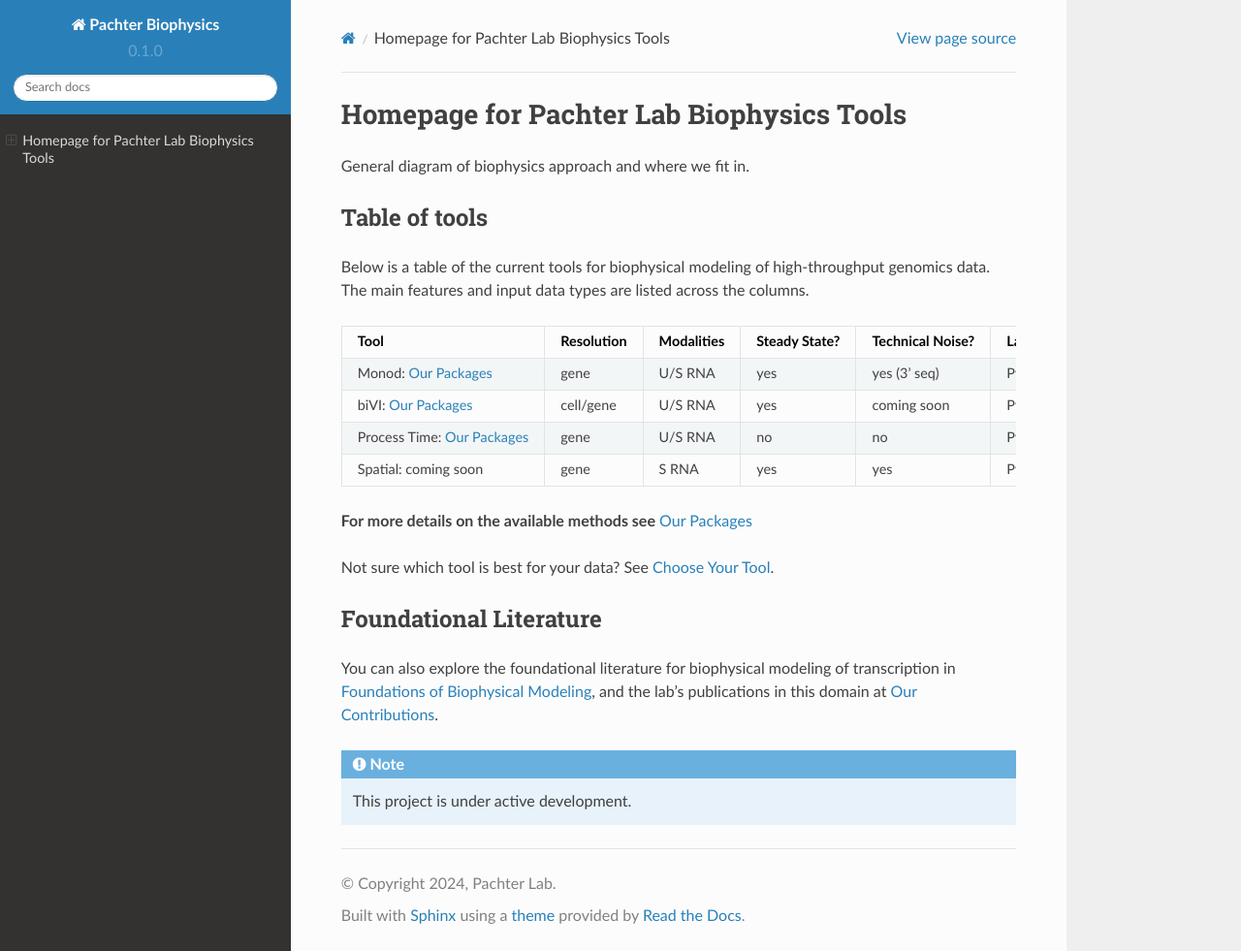
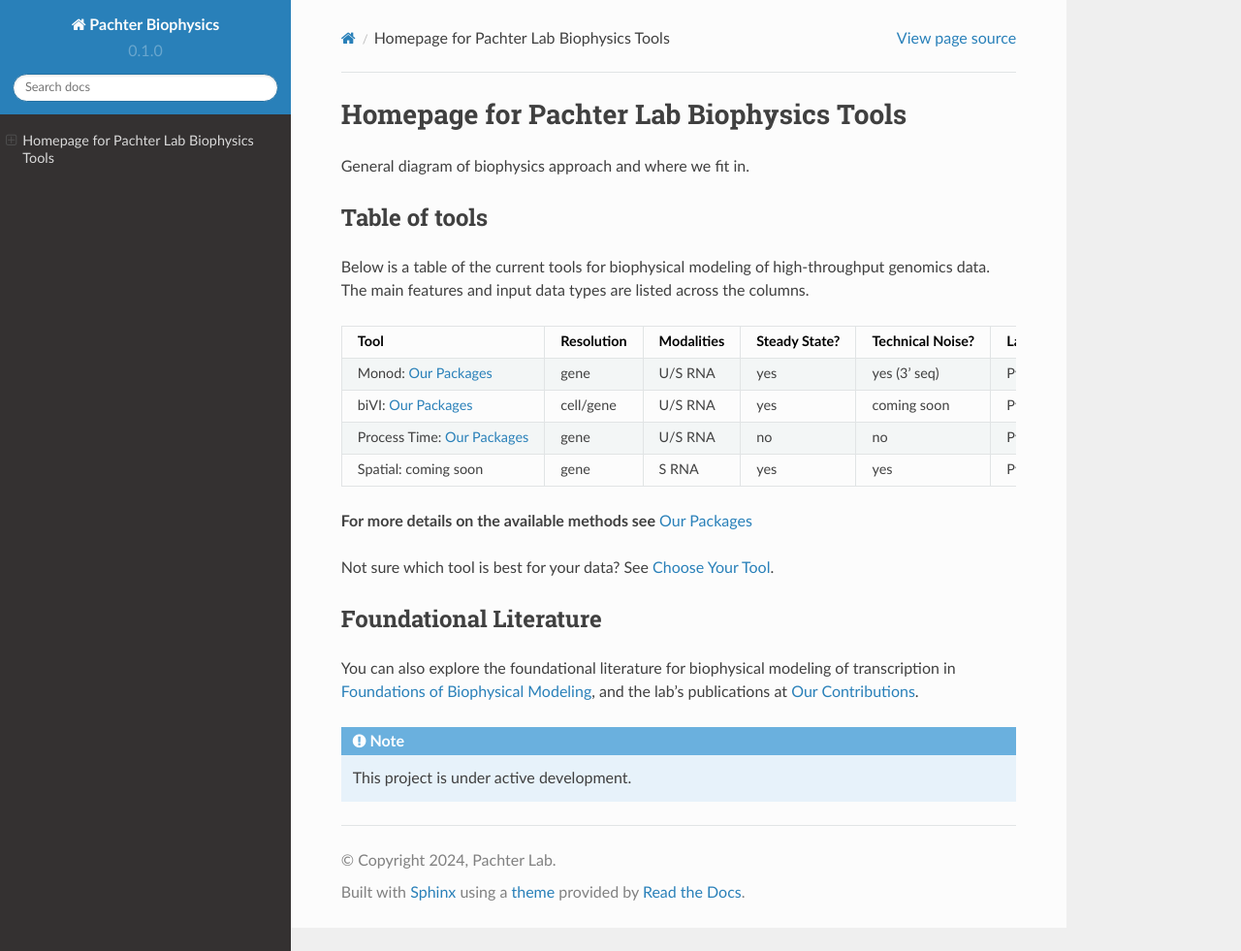
Before and after one commit to pachterlab/biophysics, a Sphinx documentation site: the page built from docs/source/index.rst, in a window 1280 px wide and 981 px high. Shown: the whole window at 97% size. Built offline with Sphinx 7.4.7 and the Read the Docs theme 2.0.0, drawn with Linux system fonts in a browser that asks for light colours; pages that are not in the unit, such as notebooks, are missing from menus.

Commit message:
Update index.rst

```diff
--- a/docs/source/index.rst
+++ b/docs/source/index.rst
@@ -26,7 +26,7 @@ Not sure which tool is best for your data? See :doc:`choose`.
 
 Foundational Literature
 -----------------------
-You can also explore the foundational literature for biophysical modeling of transcription in :doc:`foundations`, and the lab's publications in this domain at :doc:`contributions`.
+You can also explore the foundational literature for biophysical modeling of transcription in :doc:`foundations`, and the lab's publications at :doc:`contributions`.
 
 
 .. note::
```
